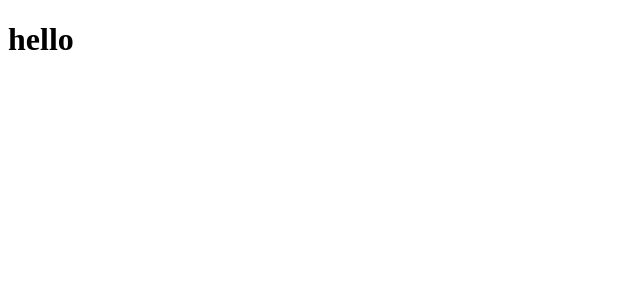
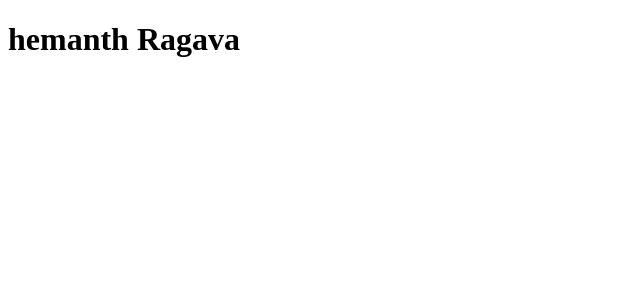
Before and after one commit to Sripadhavignesh3108/React-js, a React (Create React App) app: page / in a window 1280 px wide. Shown: the top 300 px of the page, without its empty margins (0-640 px from the left). Built offline with nearby package versions, Linux system fonts and the light colour scheme.

Commit message:
high order component

```diff
--- a/src/App.js
+++ b/src/App.js
@@ -1,14 +1,9 @@
-import { createContext, useState } from "react";
 import "./App.css";
-import SecondContext from "./contextApiTest/secondContext";
-export let contextValue = createContext();
+import DisplayScreenForHoc from "./HOC_Component/DisplayScreenForHoc";
 function App() {
-  const [stateValue, updateState] = useState("hello");
   return (
     <>
-      <contextValue.Provider value={stateValue}>
-        <SecondContext />
-      </contextValue.Provider>
+      <DisplayScreenForHoc />
     </>
   );
 }
--- a/src/HOC_Component/ConsoleLogging.js
+++ /dev/null
@@ -1,9 +0,0 @@
-import React from 'react'
-
-function ConsoleLogging() {
-  return (
-    <div>ConsoleLogging</div>
-  )
-}
-
-export default ConsoleLogging
--- /dev/null
+++ b/src/HOC_Component/ConsoleLoggingHOC.js
@@ -0,0 +1,8 @@
+function ConsoleLoggingHOC(WrapperComp) {
+  const Person = "hemanth Ragava";
+  return () => {
+    return <WrapperComp name={Person} />;
+  };
+}
+
+export default ConsoleLoggingHOC;
--- a/src/HOC_Component/DisplayScreenForHoc.js
+++ b/src/HOC_Component/DisplayScreenForHoc.js
@@ -1,9 +1,8 @@
-import React from 'react'
+import React from "react";
+import ConsoleLoggingHOC from "./ConsoleLoggingHOC";
 
 function DisplayScreenForHoc(props) {
-  return (
-    <div>{props.name}</div>
-  )
+  console.log(props);
+  return <h1>{props.name}</h1>;
 }
-
-export default DisplayScreenForHoc
+export default ConsoleLoggingHOC(DisplayScreenForHoc);
```
